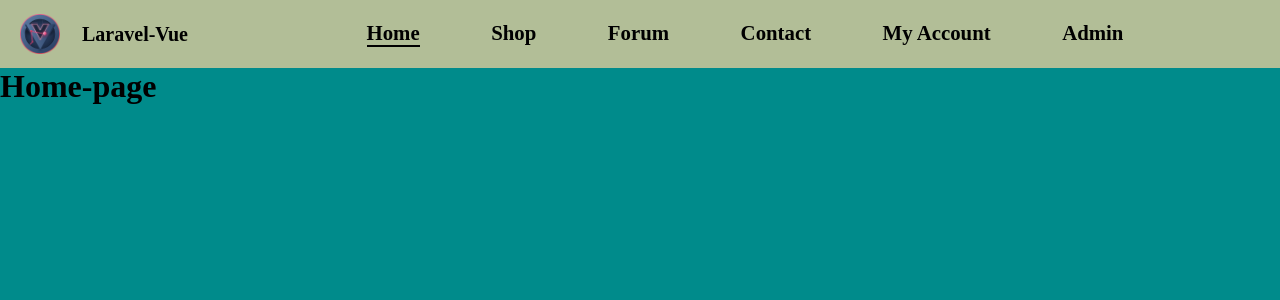
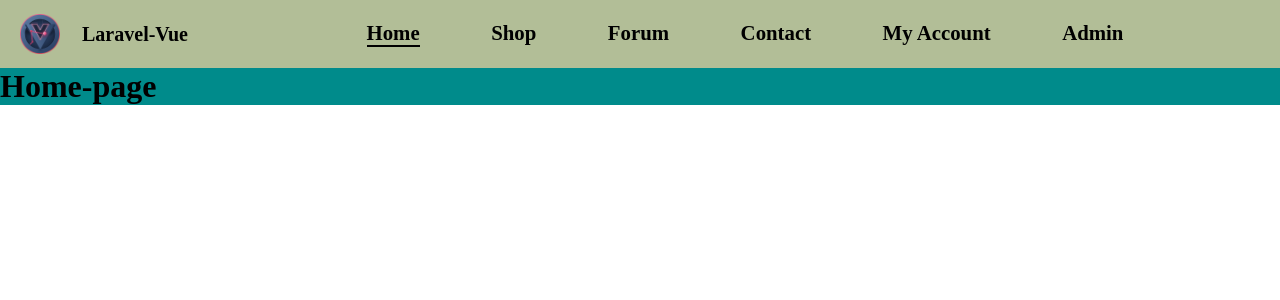
Before and after one commit to Filipp30/Vue_Laravel_rest_api, a Vue app: page / in a window 1280 px wide. Shown: the top 300 px of the page. Built offline with nearby package versions, Linux system fonts and the light colour scheme; no server answers; a web font is replaced by a local one.

Commit message:
Refactoring

```diff
--- a/src/App.vue
+++ b/src/App.vue
@@ -1,5 +1,6 @@
 <template>
   <div class="app">
+
     <Navi/>
     <router-view/>
 
@@ -12,7 +13,6 @@
       <PopUp_NewMessage v-on:click="show_chat_template = !show_chat_template"/>
     </div>
 
-
   </div>
 </template>
 
@@ -23,11 +23,11 @@ import PopUp_NewMessage from "./components/PopUp_NewMessage";
 import ChatTemplate from "./components/Contact_page_components/ChatTemplate";
 export default {
   name: 'App',
+
   components: {
     Navi,
     PopUp_NewMessage,
     ChatTemplate
-
   },
 
   data(){
@@ -35,16 +35,19 @@ export default {
       show_new_message_pop_up: false,
       show_chat_template:false,
       channel:this.$store.state.contact_chat_channel,
+      chat_session: localStorage.getItem('chat_session'),
     }
   },
 
   mounted() {
+
       this.channel.bind('pusher:subscription_succeeded', function() {
       }).bind('App\\Events\\NewMessage',(data)=> {
         if (parseInt(data.session) === parseInt(localStorage.getItem('chat_session'))) {
           this.show_new_message_pop_up = true;
         }
       });
+
   },
 
   methods:{
@@ -52,11 +55,7 @@ export default {
       this.show_new_message_pop_up = false;
       this.show_chat_template = false;
     },
-
-
-  }
-
-
+  },
 
 
 }
--- a/src/views/Home.vue
+++ b/src/views/Home.vue
@@ -18,7 +18,7 @@ export default {
 </script>
 <style lang="scss" scoped>
 .home{
-  height: 100vh;
+  //height: 100vh;
   background-color: darkcyan;
 }
 
```
Lines whose indentation alone changed are shown as unchanged.
